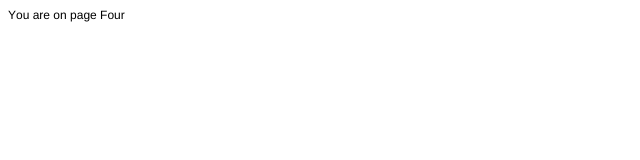
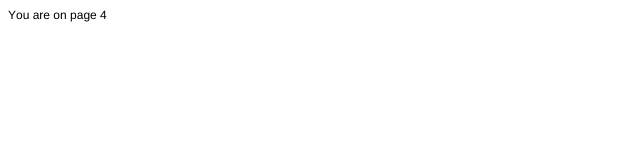
Before and after one commit to sayashm/testgit, a plain HTML site: page page4.html in a window 1280 px wide. Shown: the full height of the page, 0-640 px from the left. Drawn offline with Linux system fonts and the light colour scheme.

Commit message:
edit four to 4

```diff
--- a/page4.html
+++ b/page4.html
@@ -12,6 +12,6 @@
   </style>
 </head>
 <body>
-<p class="p1"><span class="s1">You are on page Four</span></p>
+<p class="p1"><span class="s1">You are on page 4</span></p>
 </body>
 </html>
```
